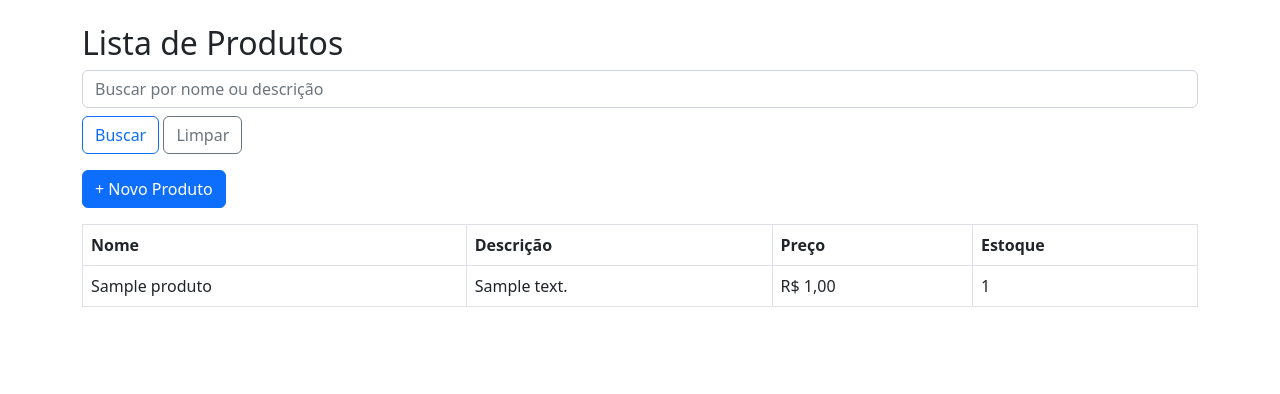
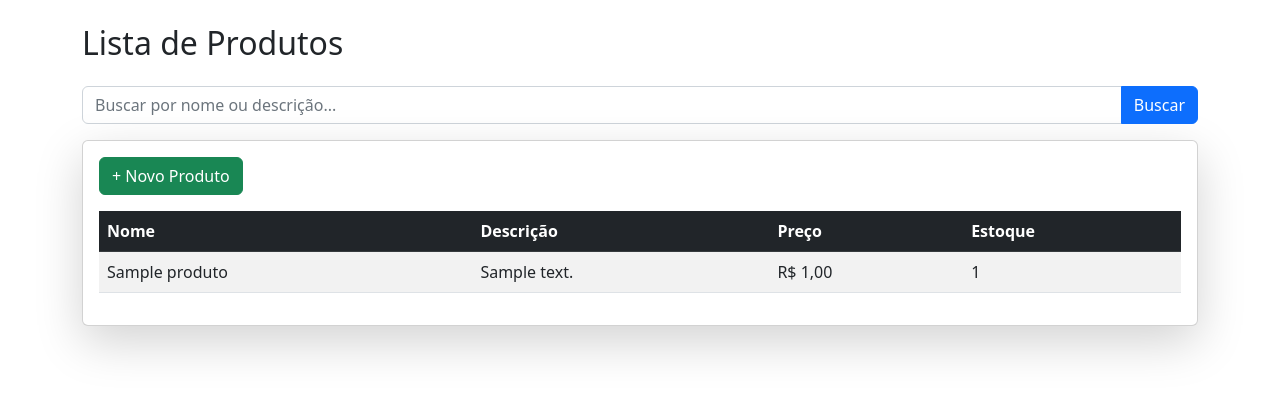
Before and after one commit to douglasinforj/controle_venda_recebimento, a Django app: page /listar_produtos/ in a window 1280 px wide. Shown: the part 56-450 px from the top of the page. Run offline with Django 5.2, Linux system fonts and the light colour scheme; tables that the repository leaves empty hold one stand-in row (values such as "Sample post").

Commit message:
feat: ajustando padrão do layout com o projeto

```diff
--- a/controle_vendas_app/templates/controle_vendas_app/listar_produtos.html
+++ b/controle_vendas_app/templates/controle_vendas_app/listar_produtos.html
@@ -2,19 +2,24 @@
 
 {% block content %}
 <div class="container mt-4">
-    <h2>Lista de Produtos</h2>
+    <h2 class="mb-4">Lista de Produtos</h2>
 
-     <form method="GET" class="form-inline mb-3">
-        <input type="text" name="q" class="form-control mr-2" placeholder="Buscar por nome ou descrição" value="{{ query }}">
-        <button type="submit" class="btn btn-outline-primary mt-2">Buscar</button>
-        <a href="{% url 'listar_produtos' %}" class="btn btn-outline-secondary ml-2 mt-2">Limpar</a>
+    <!-- Formulário de busca -->
+    <form method="GET" class="mb-3">
+        <div class="input-group">
+            <input type="text" name="q" class="form-control" placeholder="Buscar por nome ou descrição..." value="{{ query }}">
+            <button type="submit" class="btn btn-primary">Buscar</button>
+        </div>
     </form>
 
+    <!-- Card da Tabela -->
+    <div class="card shadow-lg">
+        <div class="card-body">
+            <a href="{% url 'cadastrar_produto' %}" class="btn btn-success mb-3">+ Novo Produto</a>
 
-    <a href="{% url 'cadastrar_produto' %}" class="btn btn-primary mb-3">+ Novo Produto</a>
-
-    <table class="table table-bordered">
-        <thead>
+            <div class="table-responsive">
+                <table class="table table-striped table-hover">
+                    <thead class="table-dark">
                         <tr>
                             <th>Nome</th>
                             <th>Descrição</th>
@@ -32,10 +37,13 @@
                         </tr>
                         {% empty %}
                         <tr>
-                <td colspan="4" class="text-center">Nenhum produto cadastrado.</td>
+                            <td colspan="4" class="text-center text-muted">Nenhum produto cadastrado.</td>
                         </tr>
                         {% endfor %}
                     </tbody>
                 </table>
             </div>
+        </div>
+    </div>
+</div>
 {% endblock %}
```
Lines whose indentation alone changed are shown as unchanged.
